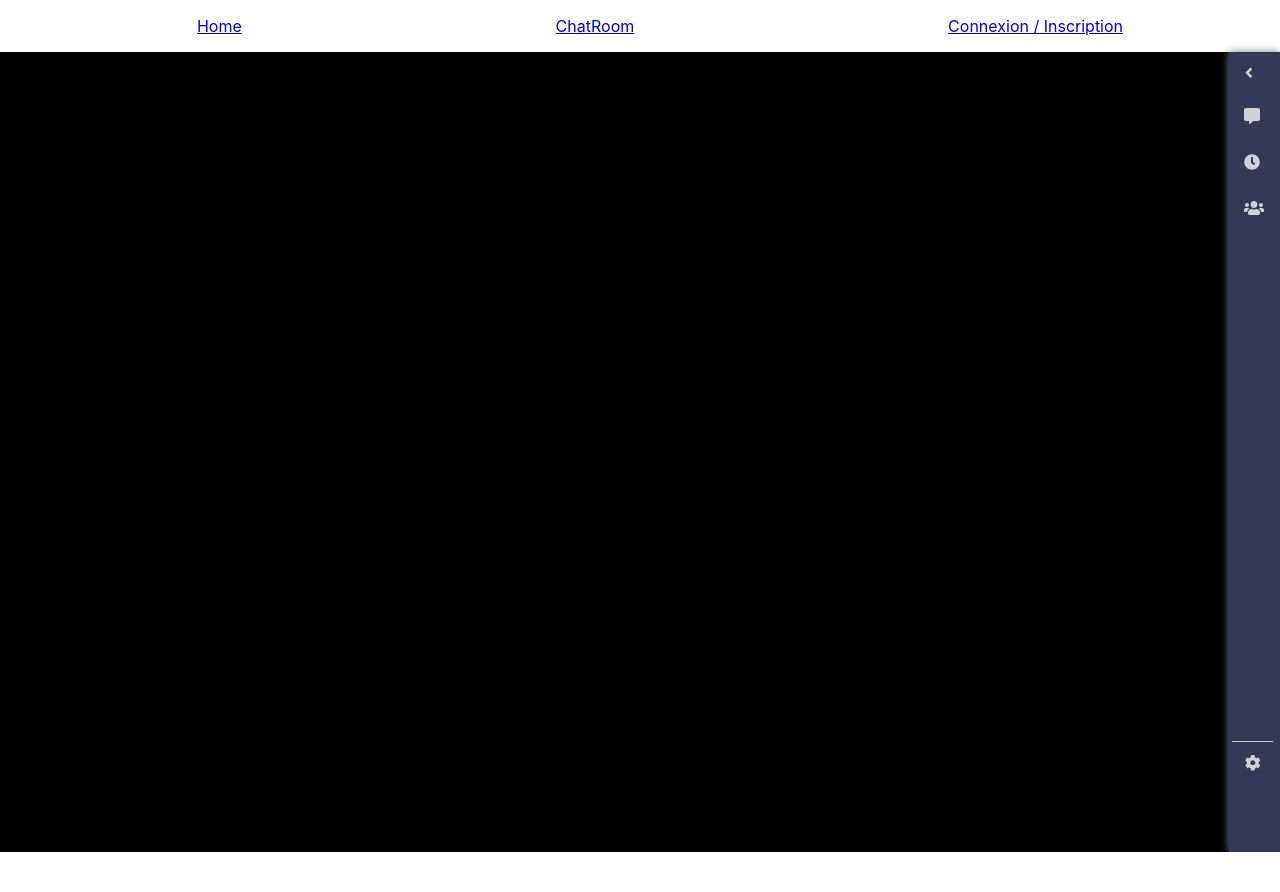
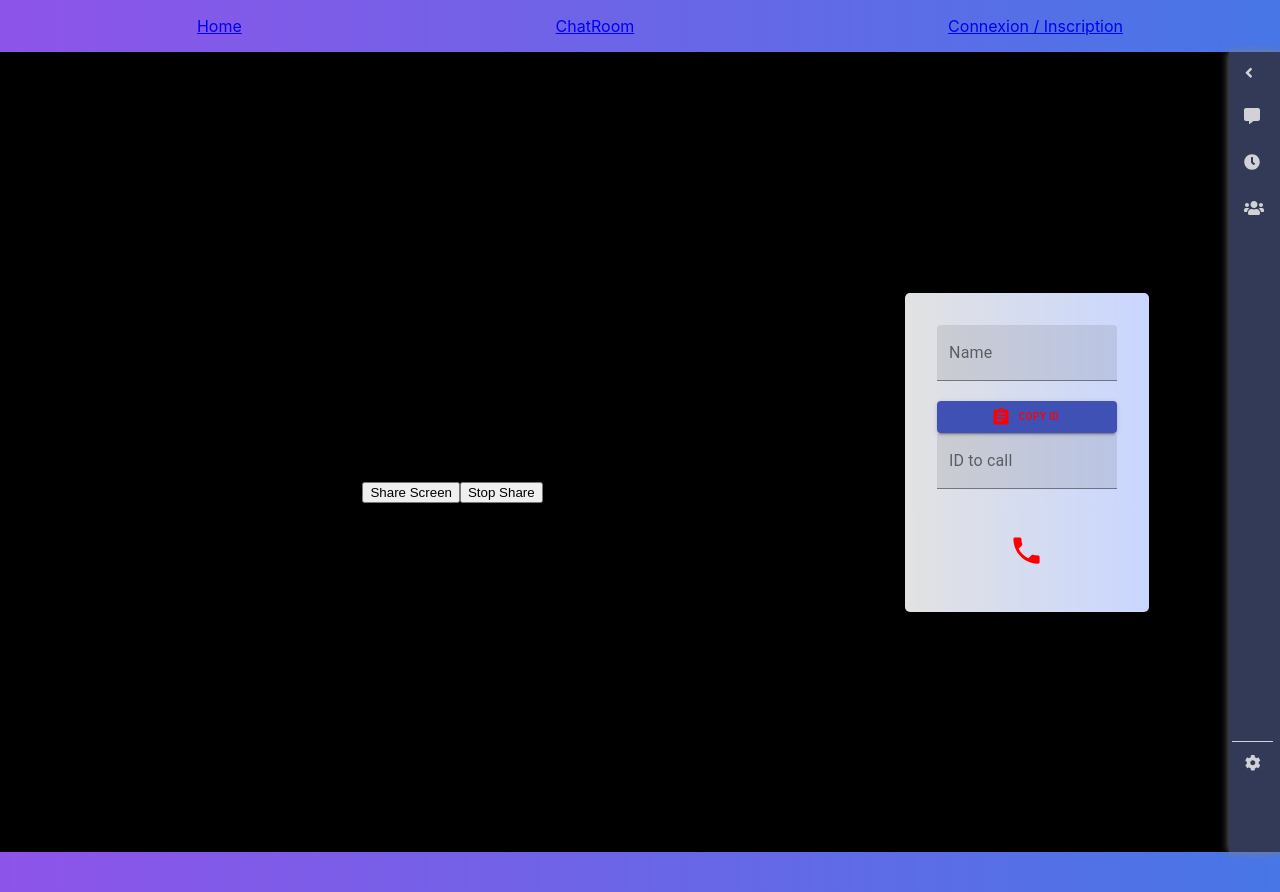
Before and after one commit to WildCodeSchool/2020-11-wns-remote1-baamm, a React (Create React App) app in the folder client/: page /chatroom in a window 1280 px wide. Before the commit the page ends 852 px from the top, so only its background shows below. Built offline with nearby package versions, Linux system fonts and the light colour scheme; no server answers.

Commit message:
add video chat component (not atomic)

```diff
--- a/client/src/components/Teacher/Teacher.tsx
+++ b/client/src/components/Teacher/Teacher.tsx
@@ -1,5 +1,5 @@
 import React from 'react';
-// import Webcam from 'react-webcam';
+import VideoChat from '../VideoCall/VideoCall';
 import './Teacher.style.css';
 
 function Teacher() {
@@ -8,7 +8,7 @@ function Teacher() {
   return (
     <div className="mainContainer">
       <div className="leftColumn">
-        {/* <Webcam style={{ borderRadius: 45 }} /> */}
+        <VideoChat />
       </div>
     </div>
   );
--- /dev/null
+++ b/client/src/components/VideoCall/VideoCall.css
@@ -0,0 +1,61 @@
+.container1 {
+	display: flex;
+	justify-content: center;
+	flex-direction: column;
+	align-items: center;
+}
+
+.myId {
+	margin-right: 5rem;
+	border-radius: 5px;
+	background: #c9d6ff; /* fallback for old browsers */
+	background: -webkit-linear-gradient(to right, #e2e2e2, #c9d6ff); /* Chrome 10-25, Safari 5.1-6 */
+	background: linear-gradient(
+		to right,
+		#e2e2e2,
+		#c9d6ff
+	); /* W3C, IE 10+/ Edge, Firefox 16+, Chrome 26+, Opera 12+, Safari 7+ */
+
+	padding: 2rem;
+	display: grid;
+	justify-content: center;
+	align-content: center;
+}
+
+.call-button {
+	text-align: center;
+	margin-top: 2rem;
+}
+
+.videoContainer {
+
+	justify-content: center;
+	align-content: center;
+	width: 100%;
+	height: 100%;
+	margin-top: 5rem;
+}
+
+.webcam-full {
+	width: 50%;
+}
+
+.webcam-resize {
+	width: 15%;
+	justify-content: start;
+}
+
+.caller {
+	text-align: center;
+	color: #fff;
+}
+
+body {
+	background: #4776e6; /* fallback for old browsers */
+	background: -webkit-linear-gradient(to right, #8e54e9, #4776e6); /* Chrome 10-25, Safari 5.1-6 */
+	background: linear-gradient(
+		to right,
+		#8e54e9,
+		#4776e6
+	); /* W3C, IE 10+/ Edge, Firefox 16+, Chrome 26+, Opera 12+, Safari 7+ */
+}
--- /dev/null
+++ b/client/src/components/VideoCall/VideoCall.tsx
@@ -0,0 +1,178 @@
+import React, { useEffect, useRef, useState } from 'react';
+import { CopyToClipboard } from 'react-copy-to-clipboard';
+import AssignmentIcon from '@material-ui/icons/Assignment';
+import Button from '@material-ui/core/Button';
+import IconButton from '@material-ui/core/IconButton';
+import PhoneIcon from '@material-ui/icons/Phone';
+import TextField from '@material-ui/core/TextField';
+import Peer from 'simple-peer';
+import io from 'socket.io-client';
+import './VideoCall.css';
+
+const socket = io('http://localhost:5001');
+
+export default function VideoChat() {
+  const [callAccepted, setCallAccepted] = useState(false);
+  const [callEnded, setCallEnded] = useState(false);
+  const [caller, setCaller] = useState('');
+  const [callerSignal, setCallerSignal]: any = useState();
+  const [idToCall, setIdToCall] = useState('');
+  const [me, setMe] = useState('');
+  const [userName, setUserName] = useState('');
+  const [receivingCall, setReceivingCall] = useState(false);
+  const [streaming, setStream] = useState();
+  const [screenShare, setScreenShare] = useState(false);
+  const connectionRef = useRef<any>();
+  const screenVideo = useRef<any | undefined>();
+  const myVideo = useRef<any | undefined>();
+  const userVideo = useRef<any | undefined>();
+  const mediaDevices = navigator.mediaDevices as any;
+
+  useEffect(() => {
+    mediaDevices.getUserMedia({ video: true, audio: false }).then((streamMedia: any) => {
+      setStream(streamMedia);
+      myVideo.current.srcObject = streamMedia;
+    });
+
+    socket.on('me', (id: any) => {
+      setMe(id);
+    });
+
+    socket.on('callUser', (data: any) => {
+      setReceivingCall(true);
+      setCaller(data.from);
+      setUserName(data.name);
+      setCallerSignal(data.signal);
+    });
+  }, []);
+
+  const getScreen = async () => {
+    mediaDevices.getDisplayMedia({ video: true, audio: false }).then((streamDevice: any) => {
+      screenVideo.current.srcObject = streamDevice;
+    }).then(setScreenShare(true));
+  };
+
+  const callUser = (id: any) => {
+    const peer = new Peer({
+      initiator: true,
+      trickle: false,
+      stream: streaming,
+    });
+
+    peer.on('signal', (data: any) => {
+      socket.emit('callUser', {
+        userToCall: id,
+        signalData: data,
+        from: me,
+        name: userName,
+      });
+    });
+
+    peer.on('stream', (streamPeer: any) => {
+      userVideo.current.srcObject = streamPeer;
+    });
+
+    socket.on('callAccepted', (signal: any) => {
+      setCallAccepted(true);
+      peer.signal(signal);
+    });
+
+    connectionRef.current = peer;
+  };
+
+  const answerCall = () => {
+    setCallAccepted(true);
+    const peer = new Peer({
+      initiator: false,
+      trickle: false,
+      stream: streaming,
+    });
+
+    peer.on('signal', (data) => {
+      socket.emit('answerCall', { signal: data, to: caller });
+    });
+
+    peer.on('stream', (streamPeer) => {
+      userVideo.current.srcObject = streamPeer;
+    });
+
+    peer.signal(callerSignal);
+    connectionRef.current = peer;
+  };
+
+  const leaveCall = () => {
+    setCallEnded(true);
+    connectionRef.current.destroy();
+  };
+
+  return (
+    <>
+      <div className="videoContainer">
+        <button type="button" onClick={() => getScreen()}>Share Screen</button>
+        <button type="button" onClick={() => setScreenShare(false)}>Stop Share</button>
+
+        <div className="video">
+          {streaming && <video playsInline muted ref={myVideo} autoPlay className={screenShare ? 'webcam-resize' : 'webcam-full'} />}
+        </div>
+
+        <div className="video">
+          {streaming && <video playsInline muted ref={userVideo} autoPlay className={screenShare ? 'webcam-resize' : 'webcam-full'} />}
+        </div>
+
+        <div className="screenShare">
+          {screenShare && <video playsInline muted ref={screenVideo} autoPlay style={{ width: '80%' }} />}
+        </div>
+
+      </div>
+
+      <div className="myId">
+        <TextField
+          id="filled-basic"
+          label="Name"
+          variant="filled"
+          value={userName}
+          onChange={(e) => setUserName(e.target.value)}
+          style={{ marginBottom: '20px' }}
+        />
+        <CopyToClipboard text={me}>
+          <Button variant="contained" color="primary" startIcon={<AssignmentIcon fontSize="large" />}>
+            Copy ID
+          </Button>
+        </CopyToClipboard>
+        <TextField
+          id="filled-basic"
+          label="ID to call"
+          variant="filled"
+          value={idToCall}
+          onChange={(e) => setIdToCall(e.target.value)}
+        />
+        <div className="call-button">
+          {callAccepted && !callEnded ? (
+            <Button variant="contained" color="secondary" onClick={leaveCall}>
+              End Call
+            </Button>
+          ) : (
+            <IconButton color="primary" aria-label="call" onClick={() => callUser(idToCall)}>
+              <PhoneIcon fontSize="large" />
+            </IconButton>
+          )}
+          {idToCall}
+        </div>
+        <div>
+          {receivingCall && !callAccepted ? (
+            <div className="caller">
+              <h1>
+                {userName}
+                {' '}
+                is calling...
+              </h1>
+              <Button variant="contained" color="primary" onClick={answerCall}>
+                Answer
+              </Button>
+            </div>
+          ) : null}
+        </div>
+      </div>
+    </>
+  );
+}
```
